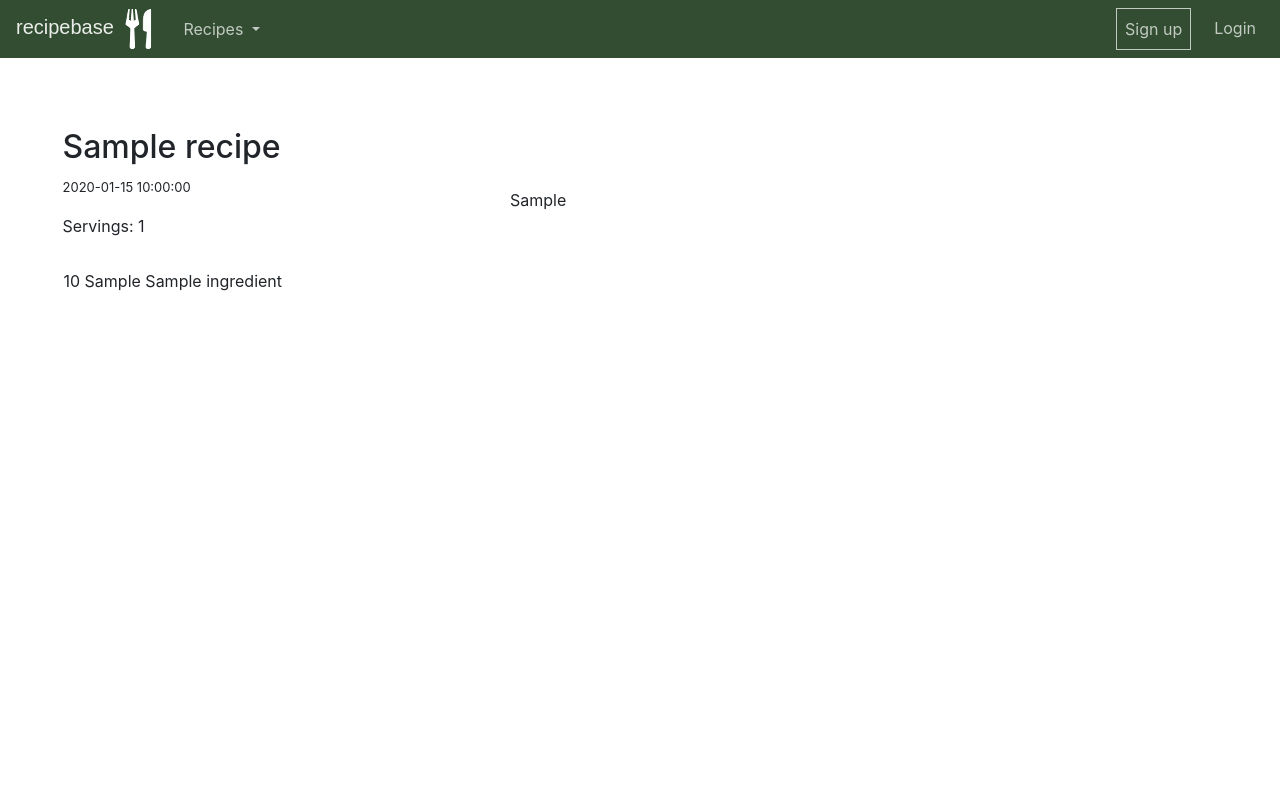
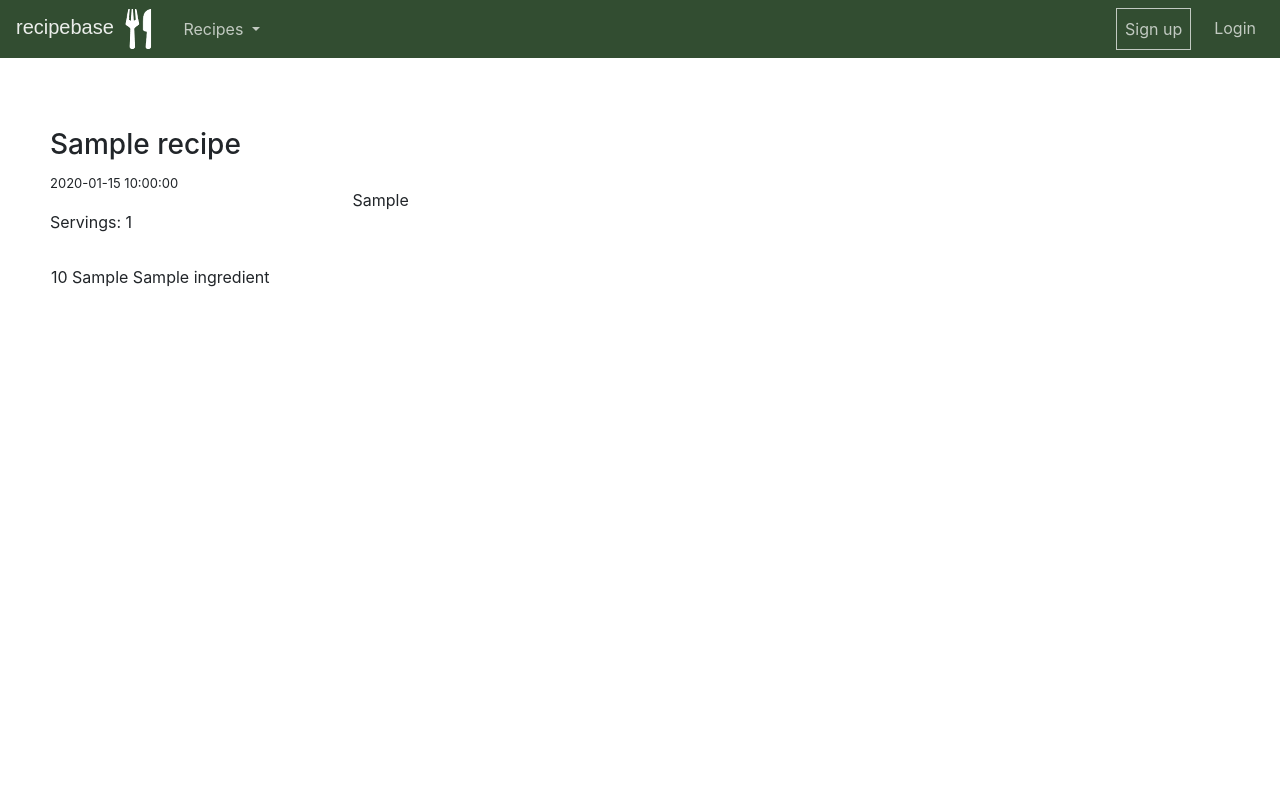
Before and after one commit to ilarijn/recipebase, a Flask app: page /recipes/1/ in a window 1280 px wide. Run offline with Flask 2, Linux system fonts and the light colour scheme; tables that the repository leaves empty hold one stand-in row (values such as "Sample post"); some libraries are stand-ins or nearby versions.

Commit message:
Update styles

```diff
--- a/application/static/css/style.css
+++ b/application/static/css/style.css
@@ -94,6 +94,26 @@ main {
  }
 
 
+ /* Recipe view */
+.col-ingredient,
+.col-instructions {
+    overflow-y: auto;
+    height: 80vh;
+    width: 100%;
+    scrollbar-width: thin;
+
+}
+
+.col-instructions {
+   padding: 0px 40px;
+}
+
+.p-instructions {
+    white-space: pre-wrap;
+    margin-top: 60px;
+}
+
+
 /* Recipe creation form */
 li.ingredient {
 
--- a/application/templates/recipes/list.html
+++ b/application/templates/recipes/list.html
@@ -8,7 +8,8 @@
     <div class="col-sm-4">
       <div class="card">
         <div class="card-body">
-          <h5 class="card-title"><a href="{{ url_for('view_recipe', recipe_id=recipe.id) }}">{{ recipe.name }}</a>
+          <h5 class="card-title">
+            <a href="{{ url_for('view_recipe', recipe_id=recipe.id) }}">{{ recipe.name }}</a>
           </h5>
           <p class="card-text">added by {{ recipe.account_name }}</p>
           {% if current_user.is_authenticated and recipe.account_id == account_id %}
--- a/application/templates/recipes/search.html
+++ b/application/templates/recipes/search.html
@@ -40,15 +40,15 @@
             <div class="col-sm-4">
                 <div class="card">
                     <div class="card-body">
-                        <h5 class="card-title"><a
-                                href="{{ url_for('view_recipe', recipe_id=id) }}">{{ contents['name'] }}</a>
+                        <h5 class="card-title">
+                            <a href="{{ url_for('view_recipe', recipe_id=id) }}">{{ contents['name'] }}</a>
                         </h5>
                         <p class="card-text">added by {{ contents['account_name'] }}</p>
                         {% if current_user.is_authenticated and contents['account_id'] == account_id %}
                         <p class="card-text"><small class="text-muted">
                                 <a href="{{ url_for('edit_recipe', recipe_id=id) }}">Edit</a>
                                 &emsp;
-                                <a href="{{ url_for('delete_recipe', recipe_id=id) }}">Delete </a></p>
+                                <a href="{{ url_for('delete_recipe', recipe_id=id) }}">Delete</a></p>
                         </small>
                         {% endif %}
                         <p class="card-text">
--- a/application/templates/recipes/view.html
+++ b/application/templates/recipes/view.html
@@ -1,11 +1,10 @@
 {% extends "layout.html" %}
 
 {% block body %}
-<div class="container" style="position: fixed;">
-  <div class="row justify-content-around" style="margin-right: -100px; margin-left: -80px;">
-    <div class="col-3" style="overflow-y: auto; height: 80vh; width: 100%; float: left; scrollbar-width: thin;">
-      <div style="width: 100%; height: 100%;">
-        <h2>{{ recipe.name }}</h2>
+
+<div class="row justify-content-between">
+  <div class="col-3 col-ingredient">
+    <h3>{{ recipe.name }}</h3>
     <p>
       <font size="2">{{ recipe.date_created }}</font>
     </p>
@@ -18,12 +17,9 @@
       {% endfor %}
     </table>
   </div>
-    </div>
-    <div class="col-9" style="overflow-y: auto; height: 80vh; width: 100%; float: left; margin-right: -250px; scrollbar-width: thin;">
-      <div class="instructions" style="width: 100%; height: 100%;">
-        <p style="white-space: pre-wrap; margin-top: 60px;">{{ recipe.instructions }}</p>
+  <div class="col-9 col-instructions">
+    <p class="p-instructions">{{ recipe.instructions }}</p>
   </div>
 </div>
-  </div>
-</div>
+
 {% endblock %}
```
Lines whose indentation alone changed are shown as unchanged.
